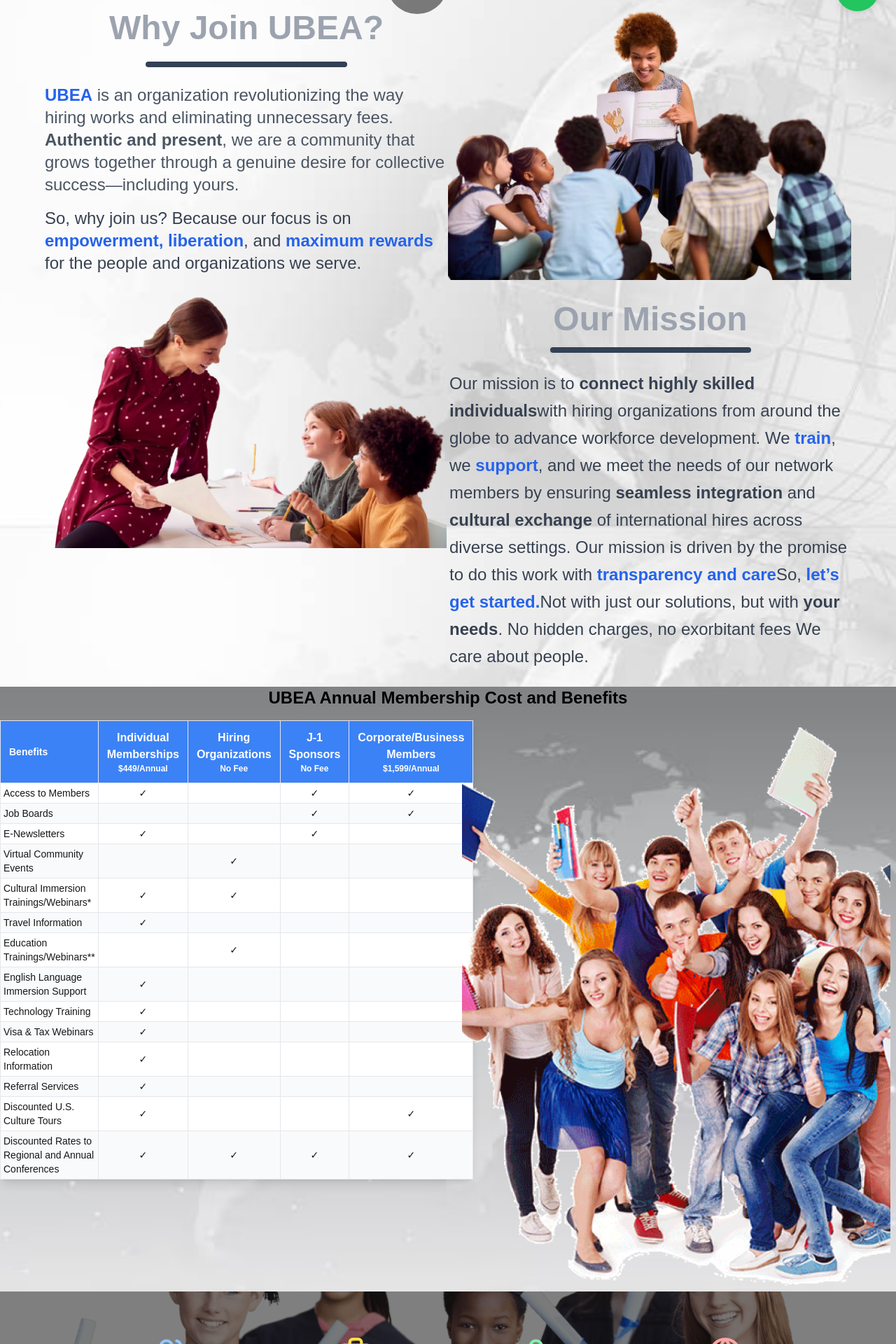
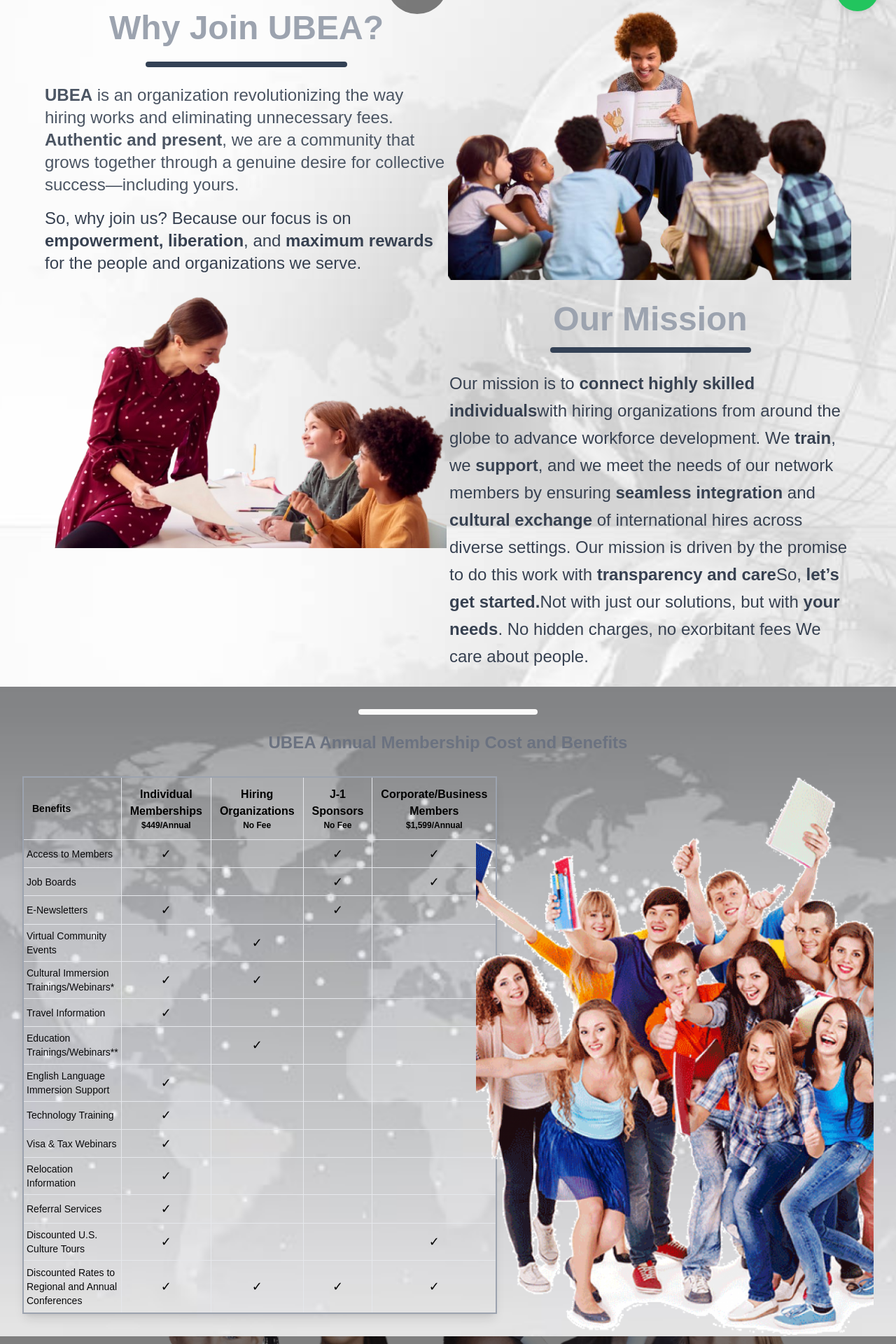
Before and after one commit to techbullss/ubea, a Next.js app: page / in a window 1280 px wide. Shown: the part 760-2680 px from the top of the page at 70% size. Built offline with nearby package versions, Linux system fonts and the light colour scheme.

Commit message:
chages done

```diff
--- a/app/components/Homepagepricing.tsx
+++ b/app/components/Homepagepricing.tsx
@@ -44,21 +44,22 @@
 
   return (
     <div
-  className="flex flex-col bg-cover bg-center bg-no-repeat bg-fixed"
+  className="flex flex-col bg-cover  bg-center bg-no-repeat bg-fixed"
   style={{ backgroundImage: "url('josh4.jpeg')" }}
 >
-    <h2 className="text-2xl font-bold text-black mb-4 text-center">
+<hr className="w-[20%] mx-auto border-t-8 border-stone-50 rounded mt-8" />
+    <h2 className="text-2xl font-bold text-gray-500 pt-6 mb-8 text-center">
     UBEA Annual Membership Cost and Benefits
     </h2>
 
     {/* Flex container for table and image */}
-    <div className="grid gap-6 grid-cols-2  ">
+    <div className="grid gap-20 md:grid-cols-2 w-[95%] mx-auto ">
 
       {/* Table Section - Adjusted Width */}
-      <div className="">
-        <table className="w-full border-collapse border border-gray-400 text-left shadow-lg rounded-lg text-sm">
+
+        <table className="w-full border-collapse border-2 mb-8  border-gray-400 text-left shadow-lg rounded-lg text-sm">
           <thead>
-            <tr className="bg-blue-500 text-white">
+            <tr className="bg-grey-500 text-black">
               <th className="p-3 border">Benefits</th>
               {memberships.map((membership, index) => (
                 <th key={index} className="p-3 border text-center">
@@ -70,10 +71,10 @@
           </thead>
           <tbody>
             {benefits.map((benefit, rowIndex) => (
-              <tr key={rowIndex} className="border bg-white even:bg-gray-50">
-                <td className="p-1 border font-medium">{benefit}</td>
+              <tr key={rowIndex} className="border">
+                <td className="p-1 border font-medium text-zinc-950">{benefit}</td>
                 {memberships.map((_, colIndex) => (
-                  <td key={colIndex} className="p-1 border text-center">
+                  <td key={colIndex} className="p-1 border text-lg text-black text-center">
                     {benefitAccess[rowIndex][colIndex] ? "✓" : ""}
                   </td>
                 ))}
@@ -84,21 +85,18 @@
 
           </tbody>
         </table>
-      </div>
+
 
       {/* Image Section - Larger Width */}
-      <div className="w-full flex flex-col  p-2">
-  {/* First Row */}
 
 
-  {/* Second Row */}
-  <div >
-  <div className="relative w-full h-[100vh]   group">
+
+  <div className="relative w-full">
   {/* Image */}
   <img
     src="uni.png"
     alt="Image 1"
-    className="w-full h-full object-cover"
+    className=" object-cover h-screen"
   />
 
   {/* Overlay */}
@@ -113,13 +111,13 @@
 </button>
   </div>
 </div>
-
+</div>
   </div>
-</div>
 
 
-    </div>
-  </div>
+
+
+
 
 
   );
--- a/app/components/homepageSc2.tsx
+++ b/app/components/homepageSc2.tsx
@@ -16,15 +16,15 @@
   </h2>
   <hr className="w-[50%] mx-auto border-t-8 border-slate-700 rounded" />
   <p className="text-2xl text-gray-600  pt-6 ">
-    <span className="font-semibold text-blue-600">UBEA</span> is an organization revolutionizing
+    <span className="font-semibold text-grey-600">UBEA</span> is an organization revolutionizing
     the way hiring works and eliminating unnecessary fees.
     <span className="font-semibold"> Authentic and present</span>, we are a community that grows together
     through a genuine desire for collective success—including yours.
   </p>
   <p className="text-2xl text-gray-700  mt-4">
     So, why join us? Because our focus is on
-    <span className="font-semibold text-blue-600"> empowerment, liberation</span>, and
-    <span className="font-semibold text-blue-600"> maximum rewards</span> for the people
+    <span className="font-semibold text-grey-600"> empowerment, liberation</span>, and
+    <span className="font-semibold text-grey-600"> maximum rewards</span> for the people
     and organizations we serve.
   </p>
 
@@ -55,13 +55,13 @@
   <p className="text-2xl text-gray-700 leading-relaxed pt-6 mb-6 ">
     Our mission is to <span className="font-semibold">connect highly skilled individuals</span>
     with hiring organizations from around the globe to advance workforce development.
-    We <span className="font-semibold text-blue-600">train</span>, we <span className="font-semibold text-blue-600">support</span>,
+    We <span className="font-semibold text-grey-600">train</span>, we <span className="font-semibold text-grey-600">support</span>,
     and we meet the needs of our network members by ensuring
     <span className="font-semibold"> seamless integration</span> and
     <span className="font-semibold"> cultural exchange</span> of international hires across diverse settings.
     Our mission is driven by the promise to do this work with
-    <span className="font-semibold text-blue-600"> transparency and care</span>
-    So, <span className="font-semibold text-blue-600">let’s get started.</span>
+    <span className="font-semibold text-grey-600"> transparency and care</span>
+    So, <span className="font-semibold text-grey-600">let’s get started.</span>
     Not with just our solutions, but with <span className="font-semibold">your needs</span>.
     No hidden charges, no exorbitant fees
     We care about people.
```
